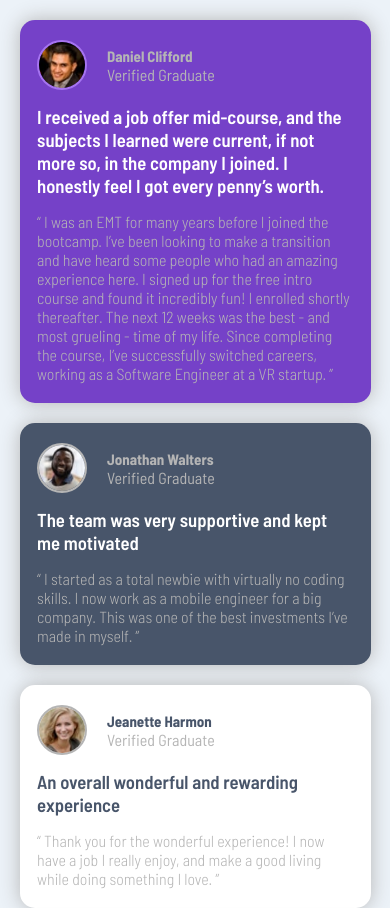
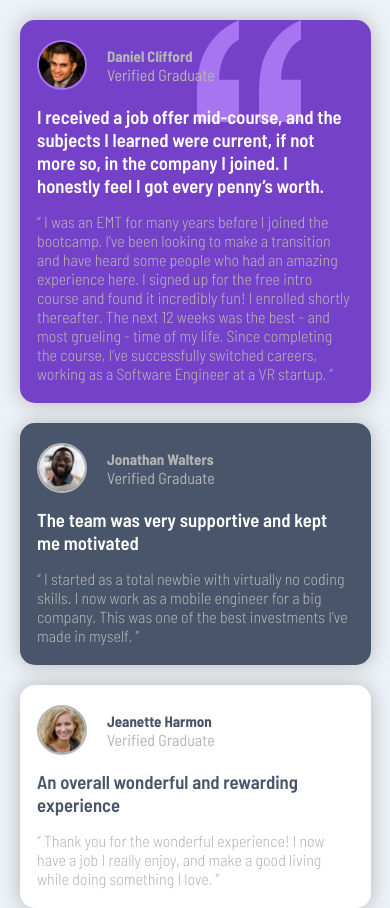
Before and after one commit to Waldoozki/Challenge-Name-Here, a plain HTML site: page index.html in a window 390 px wide. Shown: the top 908 px of the page. Drawn offline with Linux system fonts and the light colour scheme.

Commit message:
New practice (responsive)

```diff
--- a/style.css
+++ b/style.css
@@ -70,6 +70,17 @@ body {
   margin: 0 auto;
   padding: 20px 0;
 }
+.testimony__pattern {
+  position: relative;
+  z-index: 1;
+}
+.testimony__pattern::before {
+  content: url('./images/bg-pattern-quotation.svg');
+  position: absolute;
+  top: 0;
+  right: 52px;
+  z-index: -1;
+}
 .testimony__profile {
   display: flex;
   align-items: center;
```
